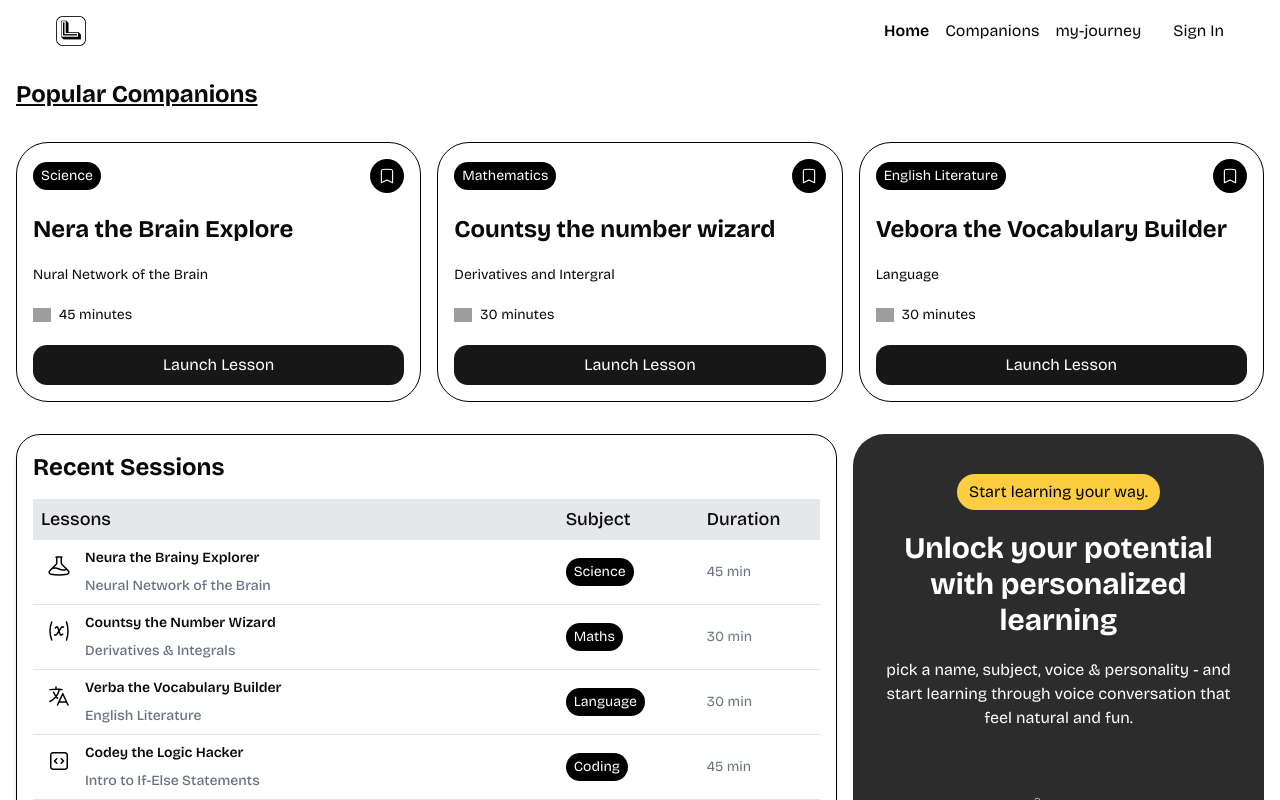
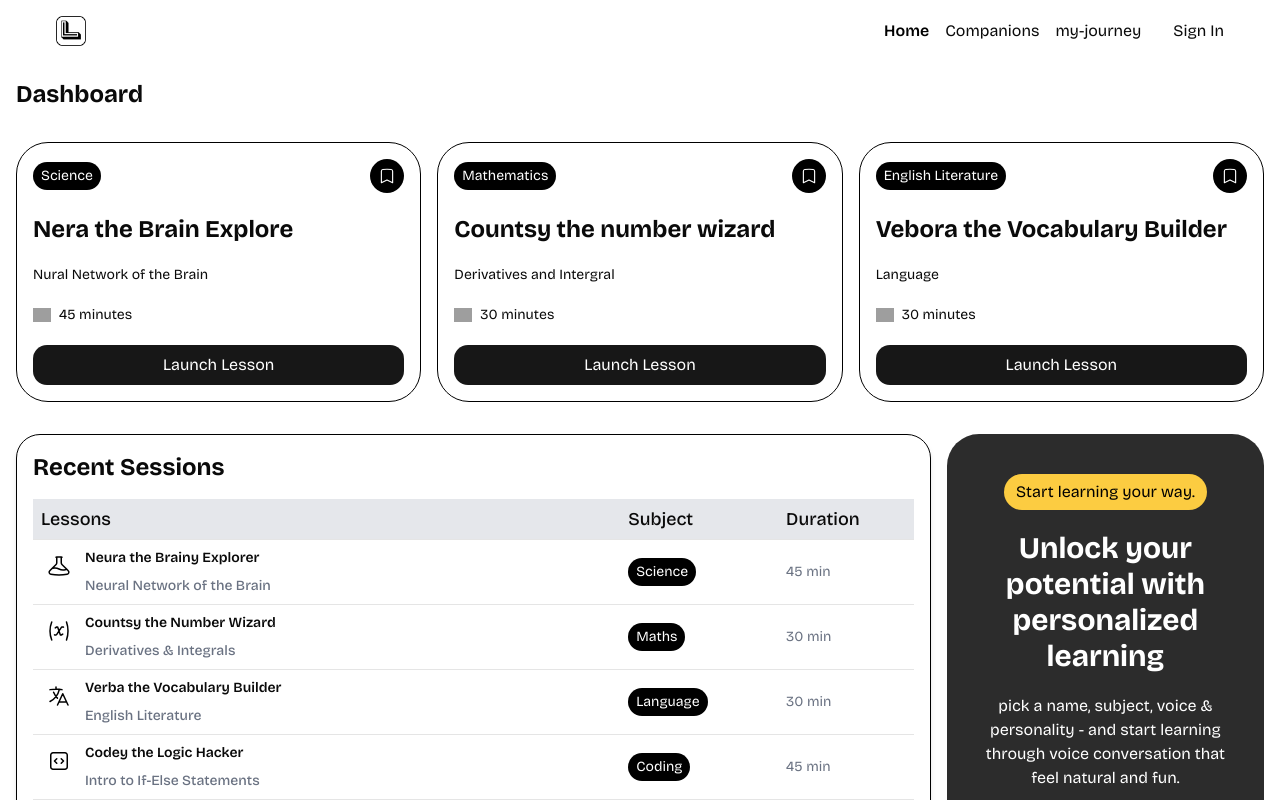
Before and after one commit to milindasandaru/lenify.saas.app, a Next.js app: page / in a window 1280 px wide. Shown: the top 800 px of the page. Built offline with nearby package versions, Linux system fonts and the light colour scheme; grey boxes are pictures that could not be loaded.

Commit message:
implement cta file

```diff
--- a/app/page.tsx
+++ b/app/page.tsx
@@ -7,7 +7,7 @@ import { recentSessions } from '@/constants'
 const Page = () => {
   return (
     <main className="p-4">
-      <h1 className='text-2xl underline'>Popular Companions</h1>
+      <h1 className='text-2xl'>Dashboard</h1>
 
       <section className="home-section">
         <CompanionCard
--- a/components/companionList.tsx
+++ b/components/companionList.tsx
@@ -19,7 +19,7 @@ interface CompanionCardProps {
 
 const companionList = ({ title, companions, className }: CompanionCardProps) => {
     return (
-        <article className={`p-4 border border-black rounded-3xl shadow-md ${className}`}>
+        <article className={`p-4 border border-black rounded-3xl shadow-md w-full max-sm:px-0 max-sm:rounded-none max-sm:border-0 ${className}`}>
             <h2 className='font-bold text-2xl'>Recent Sessions</h2>
 
             <Table className='mt-4'>
```
Also changed, not shown: components/CTA.tsx (indentation only).
